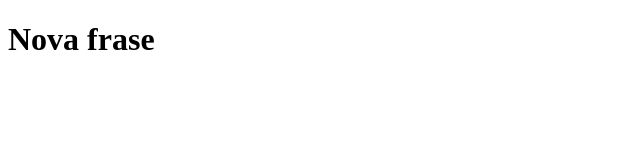
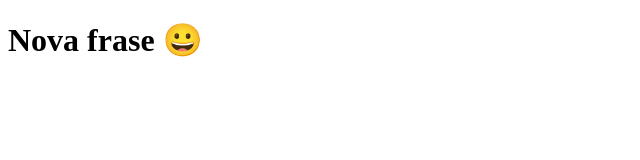
Before and after one commit to jessebcorreia/tabmoney, a Next.js app: page / in a window 1280 px wide. Shown: the top 160 px of the page, without its empty margins (0-640 px from the left). Built offline with nearby package versions, Linux system fonts and the light colour scheme.

Commit message:
modifica a frase

```diff
--- a/pages/index.js
+++ b/pages/index.js
@@ -1,6 +1,6 @@
 function Home(){
   return <h1>
-    Nova frase
+    Nova frase 😀
   </h1>
 }
 
```
